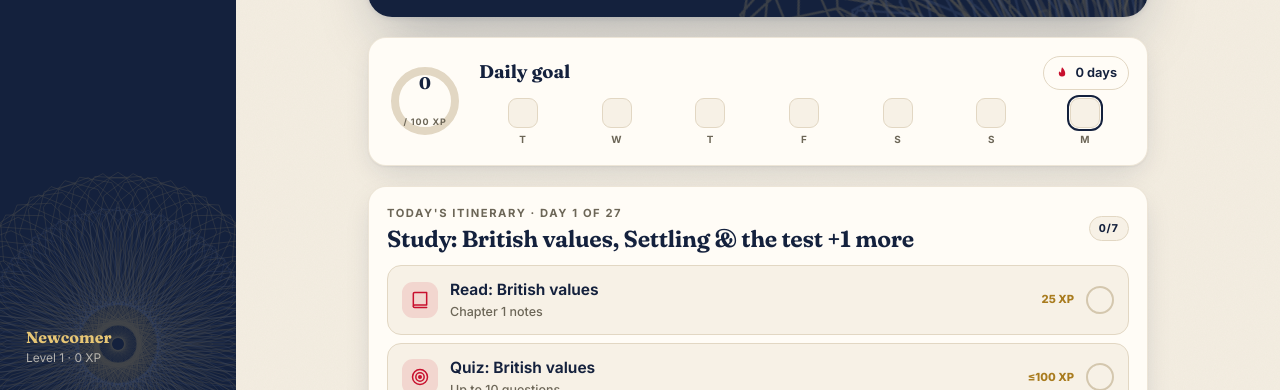
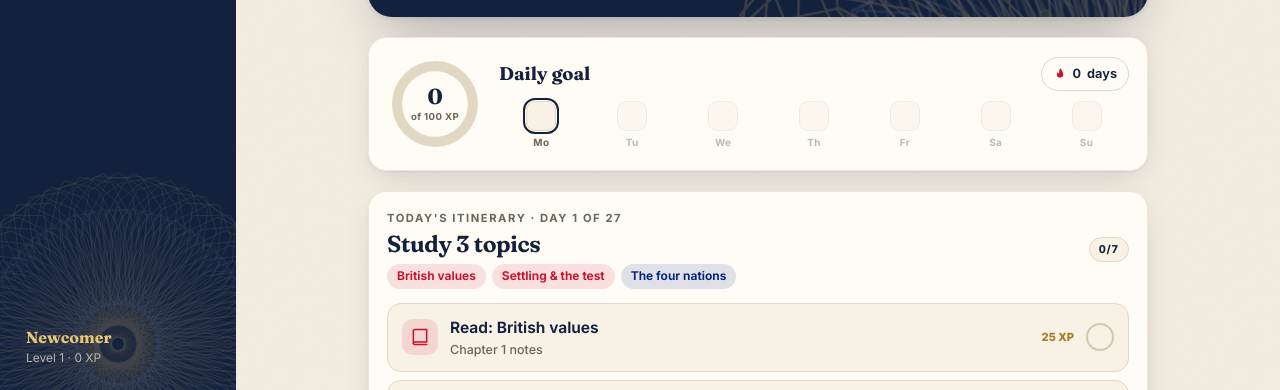
Before and after one commit to croakofonix/settled, a plain HTML site: page index.html in a window 1280 px wide. Shown: the part 406-796 px from the top of the page. Drawn offline with Linux system fonts and the light colour scheme.

Commit message:
Fix daily goal ring label, Monday-start week, clearer study-day title
Co-Authored-By: Claude Opus 5.5 <noreply@anthropic.com>
Claude-Session: https://claude.ai/code/session_013WkQR6LJKsPag1du9YKShj

```diff
--- a/index.html
+++ b/index.html
@@ -190,15 +190,19 @@ body.immersive .dock{transform:translate(-50%,140%);opacity:0;pointer-events:non
 
 /* goal strip */
 .goal{display:grid;grid-template-columns:auto 1fr;gap:16px;align-items:center}
-.goalring{width:76px;height:76px;position:relative;flex:none}
+.goalring{width:96px;height:96px;position:relative;flex:none}
+@media (max-width:400px){.goal{gap:12px}.goalring{width:84px;height:84px}.goalring b{inset:12px;font-size:1.2rem}.goal .gtitle{font-size:1rem!important}.goal .chip .dlabel{display:none}}
 .goalring svg{width:100%;height:100%;transform:rotate(-90deg)}
-.goalring b{position:absolute;inset:0;display:grid;place-items:center;font-family:var(--display);font-weight:750;font-size:1.05rem;line-height:1;text-align:center}
-.goalring b small{display:block;font-family:var(--body);font-size:.56rem;font-weight:700;letter-spacing:.1em;color:var(--muted);text-transform:uppercase;margin-top:2px}
-.week{display:grid;grid-template-columns:repeat(7,1fr);gap:6px;margin-top:8px}
+.goalring b{position:absolute;inset:14px;display:flex;flex-direction:column;align-items:center;justify-content:center;font-family:var(--display);font-weight:750;font-size:1.35rem;line-height:1;text-align:center}
+.goalring b small{display:block;font-family:var(--body);font-size:.6rem;font-weight:700;letter-spacing:.04em;color:var(--muted);margin-top:4px;white-space:nowrap}
+.week{display:grid;grid-template-columns:repeat(7,minmax(0,1fr));gap:6px;margin-top:10px}
 .week span{display:flex;flex-direction:column;align-items:center;gap:4px;font-size:.62rem;font-weight:700;color:var(--muted);letter-spacing:.04em}
 .week i{width:100%;max-width:30px;aspect-ratio:1;border-radius:9px;background:var(--card2);border:1px solid var(--line);display:grid;place-items:center}
 .week i.on{background:color-mix(in srgb,var(--red) 14%,var(--card));border-color:color-mix(in srgb,var(--red) 40%,transparent);color:var(--red)}
 .week i.today{outline:2px solid var(--ink);outline-offset:1px}
+.week span.future{opacity:.45}
+.daytopics{display:flex;flex-wrap:wrap;gap:6px;margin-top:8px}
+.daytopics span{font-size:.75rem;font-weight:650;padding:3px 10px;border-radius:99px;background:color-mix(in srgb,var(--cc) 12%,transparent);color:var(--cc)}
 .week i svg{width:14px;height:14px}
 
 /* itinerary */
@@ -1753,7 +1757,7 @@ const TASKLABEL = {
   quick: () => ["Quick 10", "Mixed questions from everything"],
   facts: () => ["Test-day checklist", "Booking, ID, what happens"]
 };
-function dayTitle(d){ if(!d.topics.length) return KINDLABEL[d.kind]; const n=d.topics.map(x=>TOPICS[x].title); return KINDLABEL[d.kind]+": "+(n.length>2? n.slice(0,2).join(", ")+" +"+(n.length-2)+" more" : n.join(" & ")); }
+function dayTitle(d){ if(!d.topics.length) return KINDLABEL[d.kind]; const n=d.topics.map(x=>TOPICS[x].title); return KINDLABEL[d.kind]+": "+(n.length>2? n.slice(0,2).join(", ")+" and "+(n.length-2)+" more" : n.join(" & ")); }
 const KINDLABEL = {learn:"Study", review:"Review", mock:"Mock day", drill:"Drill", final:"Final review"};
 
 // ======================================================================
@@ -2094,13 +2098,14 @@ function vHome(){
   const name = S.prefs.name ? ", "+esc(S.prefs.name) : "";
   const due = dueCards().length;
   const txp = todayXP(), st = streak();
-  const days7 = Array.from({length:7},(_,i)=>addDays(t,i-6));
+  const monday = addDays(t, -((parseISO(t).getDay()+6)%7));
+  const days7 = Array.from({length:7},(_,i)=>addDays(monday,i));
   afterFns.push(()=>document.querySelectorAll("[data-dash]").forEach(el=>requestAnimationFrame(()=>requestAnimationFrame(()=>{ el.style.strokeDashoffset = el.dataset.dash; }))));
   let todayCard;
   if (today){
     const doneN = today.tasks.filter(tk=>taskDone(today,tk)).length;
     todayCard = `<section class="card raised" aria-labelledby="todayH">
-      <div class="spread"><div><p class="eyebrow">Today's itinerary · Day ${idx+1} of ${plan.length}</p><h2 id="todayH" style="margin-top:4px">${esc(dayTitle(today))}</h2></div>
+      <div class="spread"><div><p class="eyebrow">Today's itinerary · Day ${idx+1} of ${plan.length}</p><h2 id="todayH" style="margin-top:4px">${today.kind==="learn"&&today.topics.length>1?`Study ${today.topics.length} topics`:esc(dayTitle(today))}</h2>${today.topics.length>1?`<div class="daytopics">${today.topics.map(x=>`<span style="--c:${TOPICS[x].color}">${esc(TOPICS[x].title)}</span>`).join("")}</div>`:""}</div>
       ${dayDone(today)?'<span class="pill ok">Done</span>':`<span class="pill num">${doneN}/${today.tasks.length}</span>`}</div>
       <ul class="tasks">${today.tasks.map(tk=>taskHTML(today,tk)).join("")}</ul>
       ${missed?`<p class="muted" style="font-size:.85rem">${missed} earlier stop${missed>1?"s":""} still open. <button class="link" data-go="plan">Catch up on the route</button></p>`:""}
@@ -2126,9 +2131,9 @@ function vHome(){
   </section>
   ${installCard()}
   <section class="card raised goal">
-    <div class="goalring">${goalRing(txp/GOAL, txp>=GOAL?"var(--good)":"var(--gold)")}<b><span data-count="${txp}">0</span><small>/ ${GOAL} XP</small></b></div>
-    <div style="min-width:0"><div class="spread"><b style="font-family:var(--display);font-size:1.15rem">${txp>=GOAL?"Daily goal smashed":"Daily goal"}</b><span class="chip flame ${st?"on":""}" style="box-shadow:none">${I.flame.replace("<svg ","<svg width=\"14\" height=\"14\" ")} ${st} day${st===1?"":"s"}</span></div>
-      <div class="week" aria-label="Last 7 days">${days7.map(d=>`<span><i class="${S.days[d]?"on":""} ${d===t?"today":""}">${S.days[d]?I.flame.replace("<svg ","<svg width=\"14\" height=\"14\" "):""}</i>${fmtDate(d,{weekday:"narrow"})}</span>`).join("")}</div></div>
+    <div class="goalring">${goalRing(txp/GOAL, txp>=GOAL?"var(--good)":"var(--gold)")}<b><span data-count="${txp}">0</span><small>of ${GOAL} XP</small></b></div>
+    <div style="min-width:0"><div class="spread"><b class="gtitle" style="font-family:var(--display);font-size:1.15rem;white-space:nowrap">${txp>=GOAL?"Goal smashed":"Daily goal"}</b><span class="chip flame ${st?"on":""}" style="box-shadow:none">${I.flame.replace("<svg ","<svg width=\"14\" height=\"14\" ")} ${st}<span class="dlabel">day${st===1?"":"s"}</span></span></div>
+      <div class="week" aria-label="This week, Monday to Sunday">${days7.map(d=>`<span class="${d>t?"future":""}"><i class="${S.days[d]?"on":""} ${d===t?"today":""}">${S.days[d]?I.flame.replace("<svg ","<svg width=\"14\" height=\"14\" "):""}</i>${fmtDate(d,{weekday:"short"}).slice(0,2)}</span>`).join("")}</div></div>
   </section>
   ${todayCard}
   ${journeyMap()}
--- a/sw.js
+++ b/sw.js
@@ -1,5 +1,5 @@
 // Offline cache for Settled. Bump VERSION to ship an update.
-const VERSION = "settled-91485918af";
+const VERSION = "settled-8ee11cf50b";
 const SHELL = ["./", "./index.html", "./manifest.webmanifest", "./icon-192.png", "./icon-512.png", "./apple-touch-icon.png", "./lib/pdf.min.js", "./lib/pdf.worker.min.js", "./fonts/fraunces-latin-full-normal.woff2", "./fonts/fraunces-latin-wght-italic.woff2", "./fonts/inter-latin-wght-normal.woff2"];
 self.addEventListener("install", e => { e.waitUntil(caches.open(VERSION).then(c => c.addAll(SHELL)).then(() => self.skipWaiting())); });
 self.addEventListener("activate", e => { e.waitUntil(caches.keys().then(keys => Promise.all(keys.filter(k => k !== VERSION).map(k => caches.delete(k)))).then(() => self.clients.claim())); });
```
